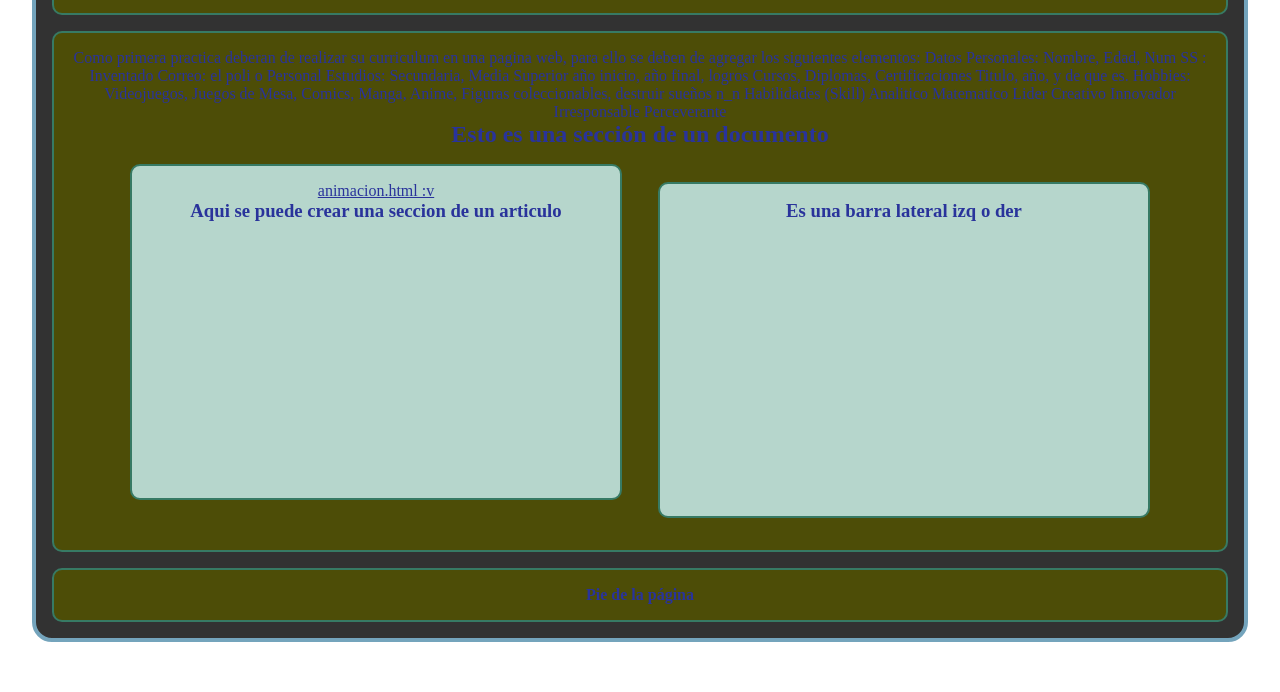
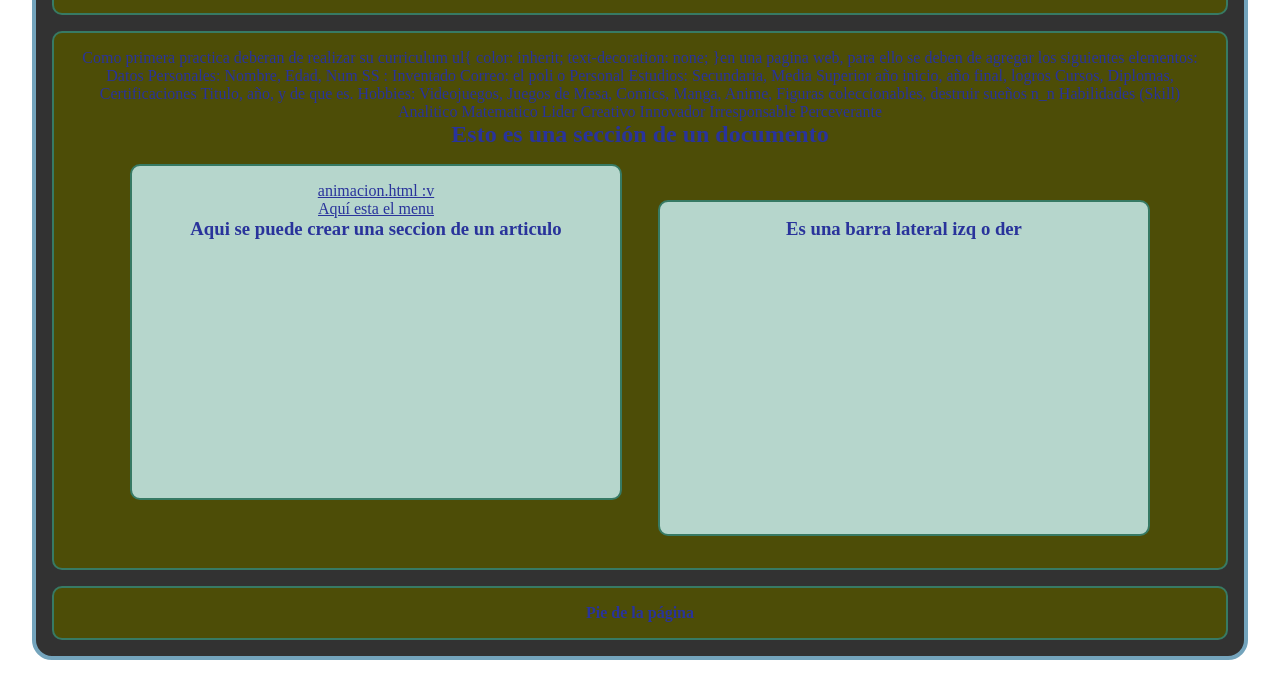
Before and after one commit to RequenaRojas/4IV7-AWS-Requena-Rojas-Sofocles, a plain HTML site: page index.html in a window 1280 px wide. Shown: the part 118-810 px from the top of the page. Drawn offline with Linux system fonts and the light colour scheme; files that its build step writes are made by us from their sources.

Commit message:
Agregue el git para el menu

```diff
--- a/index.html
+++ b/index.html
@@ -16,7 +16,11 @@
 
         <section>
             <p>Como primera practica deberan de realizar su curriculum
-                en una pagina web, para ello se deben de agregar los siguientes
+                ul{
+    color: inherit;
+    text-decoration: none;
+
+}en una pagina web, para ello se deben de agregar los siguientes
                 elementos:
 
                 Datos Personales: Nombre, Edad, Num SS : Inventado
@@ -53,6 +57,7 @@
                     animacion.html :v
                     <br>
                 </a>
+                <a href="/hovermenu.html">Aquí esta el menu</a>
                 <h3>Aqui se puede crear una seccion de un articulo</h3>
             </article>
             <aside>
```
